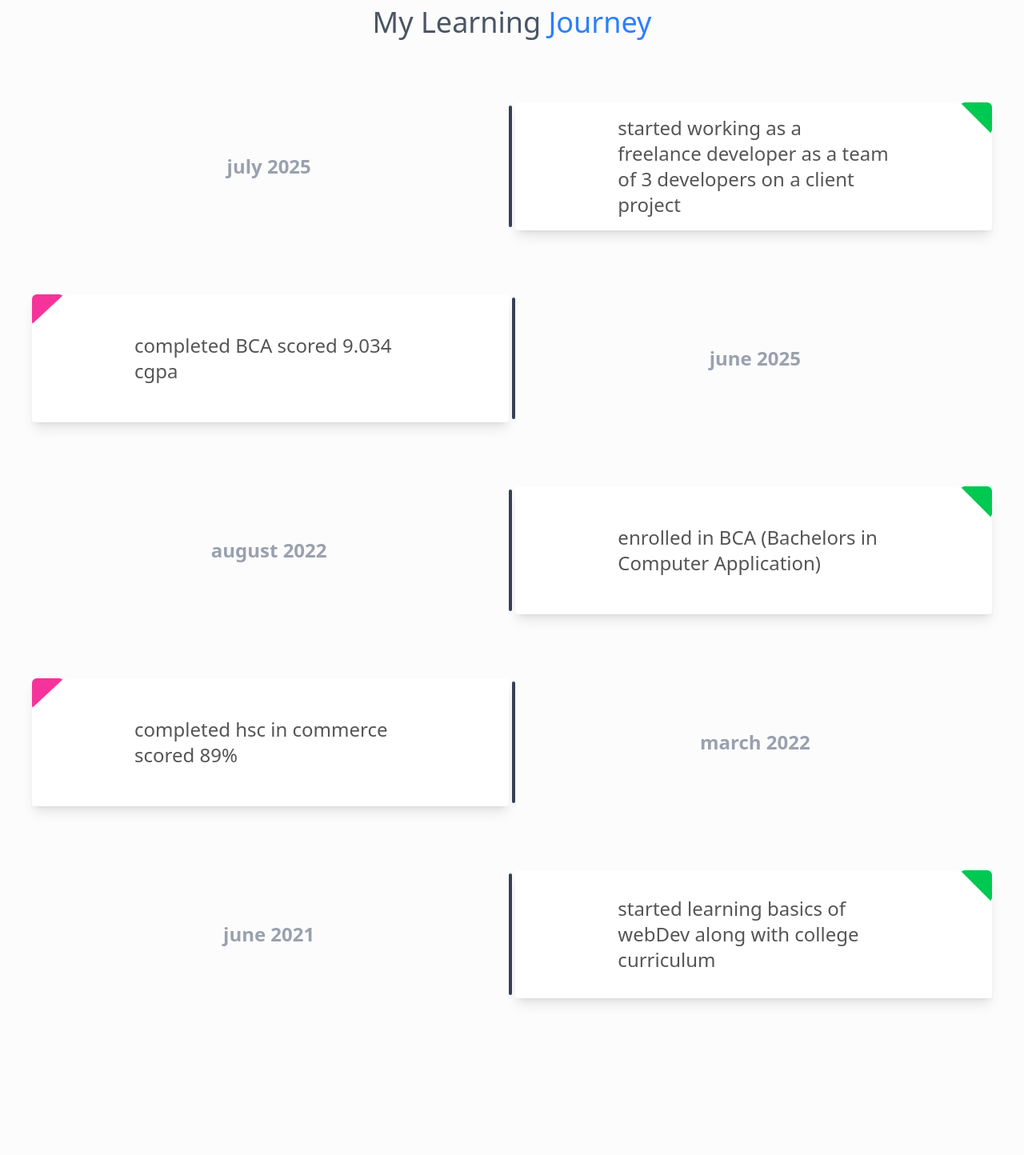
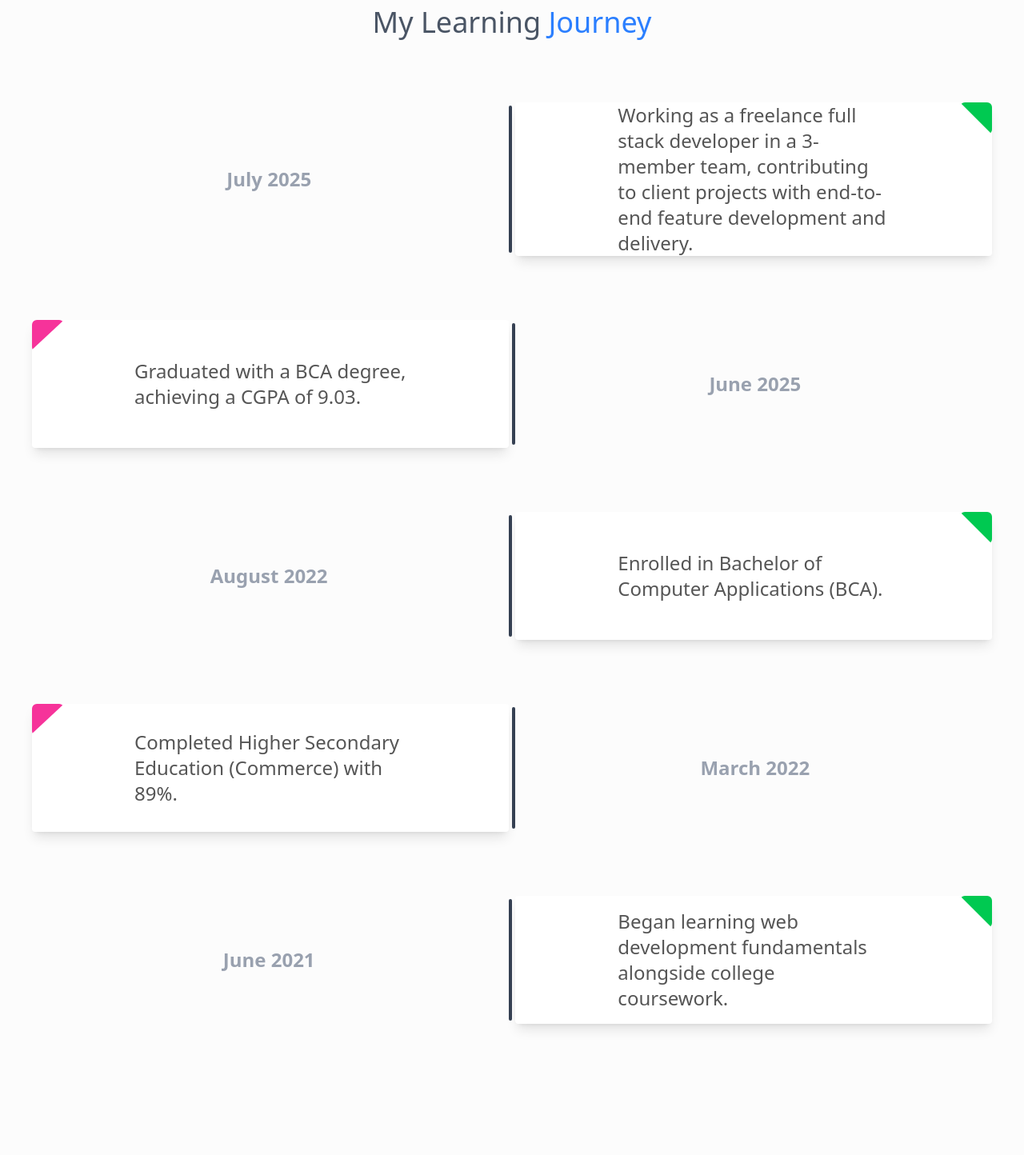
Before and after one commit to bharat0770/myportfolio, a React (Vite) app: page / in a window 1280 px wide. Shown: the part 1200-2644 px from the top of the page at 80% size. Built offline with nearby package versions, Linux system fonts and the light colour scheme.

Commit message:
timeline card content improved

```diff
--- a/src/components/TimeLineCard.jsx
+++ b/src/components/TimeLineCard.jsx
@@ -1,25 +1,24 @@
 import React, { useEffect } from 'react'
 let TimeLine = [
-
     {
-        time: "june 2021",
-        content: "started learning basics of webDev along with college curriculum"
+        time: "June 2021",
+        content: "Began learning web development fundamentals alongside college coursework."
     },
     {
-        time: "march 2022",
-        content: "completed hsc in commerce scored 89%"
+        time: "March 2022",
+        content: "Completed Higher Secondary Education (Commerce) with 89%."
     },
     {
-        time: "august 2022",
-        content: " enrolled in BCA (Bachelors in Computer Application)"
+        time: "August 2022",
+        content: "Enrolled in Bachelor of Computer Applications (BCA)."
     },
     {
-        time: "june 2025",
-        content: "completed BCA scored 9.034 cgpa"
+        time: "June 2025",
+        content: "Graduated with a BCA degree, achieving a CGPA of 9.03."
     },
     {
-        time: "july 2025",
-        content: "started working as a freelance developer as a team of 3 developers on a client project"
+        time: "July 2025",
+        content: "Working as a freelance full stack developer in a 3-member team, contributing to client projects with end-to-end feature development and delivery."
     }
 ].reverse();
 function TimeLineCard() {
```
